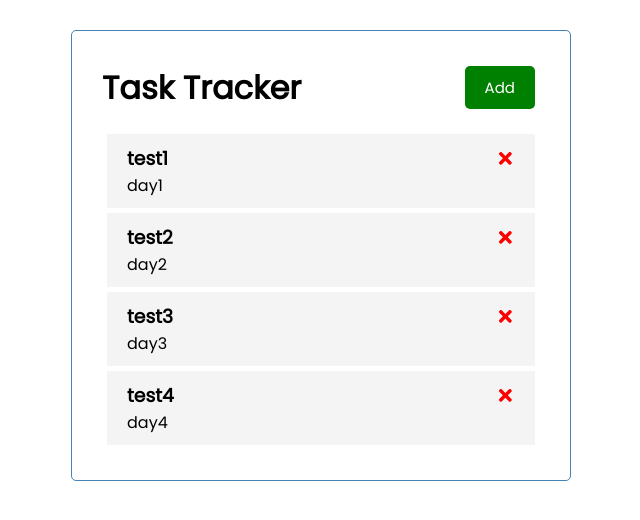
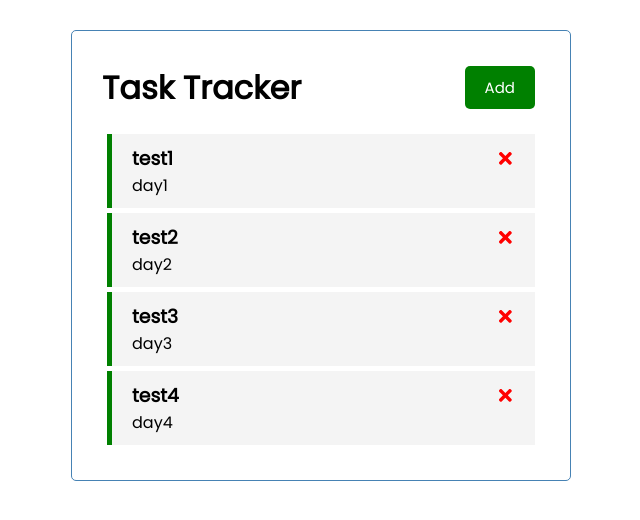
Before and after one commit to SafeCo/React-Task-Tracker, a React (Create React App) app in the folder react-task-tracker/: page / in a window 1280 px wide. Shown: the top 520 px of the page, without its empty margins (319-959 px from the left). Built offline with nearby package versions, Linux system fonts and the light colour scheme.

Commit message:
Added reminder component
Added reminder component which toggles on double click.

```diff
--- a/react-task-tracker/src/App.js
+++ b/react-task-tracker/src/App.js
@@ -33,12 +33,14 @@
     setTasks(tasks.filter((task)=> task.id !== id))
   }
 
-
+  const toggleReminder = (id) => {
+    setTasks(tasks.map((task)=>task.id === id ? {...task, reminder: !task.reminder} : task ))
+  }
 
   return (
     <div className="container">
       <Header/>
-      {tasks.length > 0 ? <Tasks tasks={tasks} onDelete={deleteTask}/> : "No Tasks To Show"}
+      {tasks.length > 0 ? <Tasks tasks={tasks} onDelete={deleteTask} onToggle = {toggleReminder}/> : "No Tasks To Show"}
     </div>
   );
 }
--- a/react-task-tracker/src/components/Task.js
+++ b/react-task-tracker/src/components/Task.js
@@ -1,8 +1,8 @@
 import {FaTimes} from 'react-icons/fa'
 
-const Task = ({task, onDelete}) => {
+const Task = ({task, onDelete, onToggle}) => {
     return(
-        <div className="task">
+        <div className={`task ${task.reminder? 'reminder' : '' }`} onDoubleClick={()=>{ onToggle(task.id)} }>
             <h3>{task.text}
                 <FaTimes style={{color:'red'}} onClick={() => onDelete(task.id)}/>
             </h3>
--- a/react-task-tracker/src/components/Tasks.js
+++ b/react-task-tracker/src/components/Tasks.js
@@ -1,11 +1,11 @@
 import React from "react"
 import Task from './Task'
 
-const Tasks = ({tasks, onDelete}) => {
+const Tasks = ({tasks, onDelete, onToggle}) => {
   return (
     <>
     {tasks.map((task)=> (
-        <Task key={task.id} task={task} onDelete={onDelete} />
+        <Task key={task.id} task={task} onDelete={onDelete} onToggle={onToggle} />
       )
     )}
     </>
```
